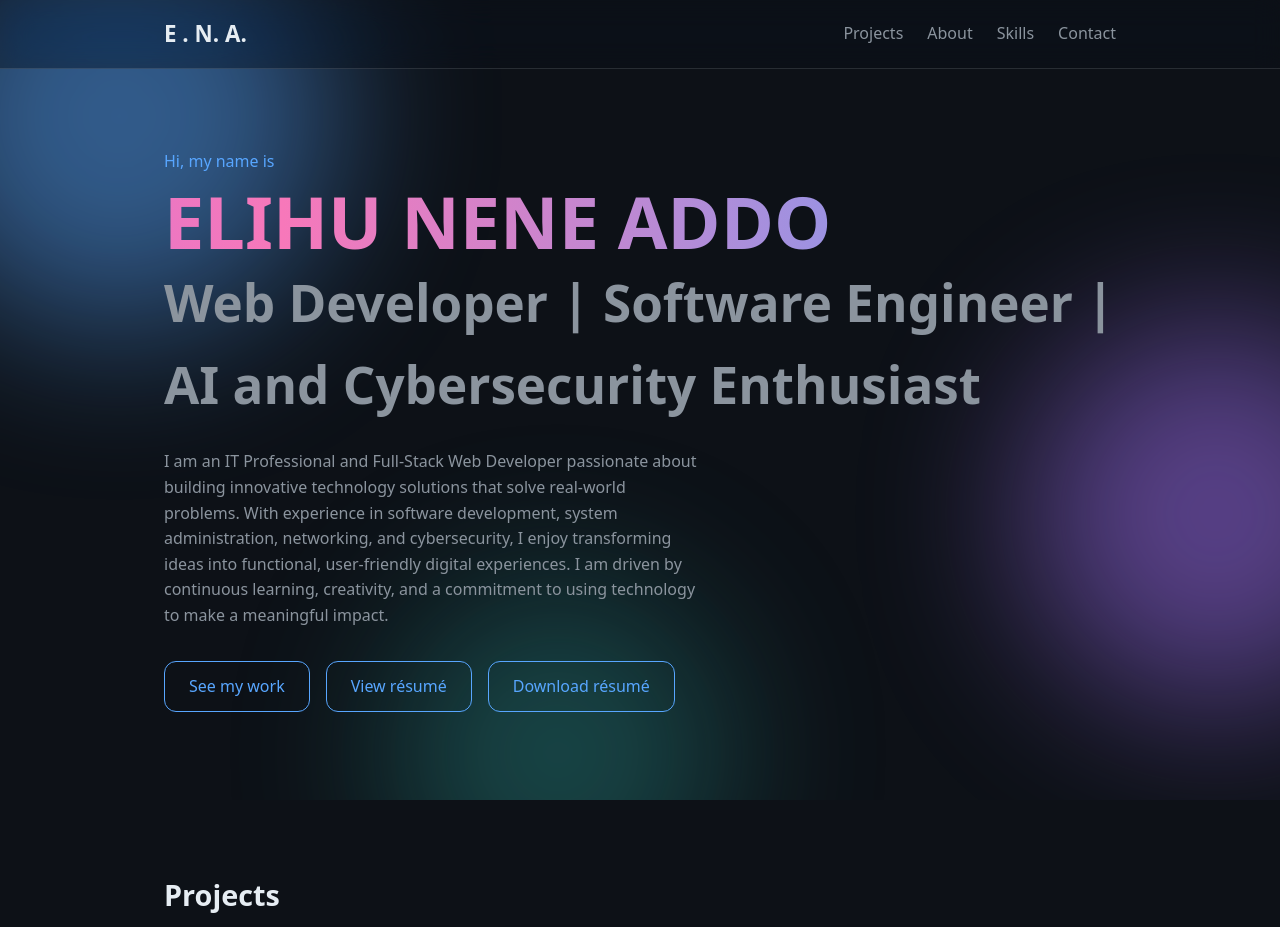
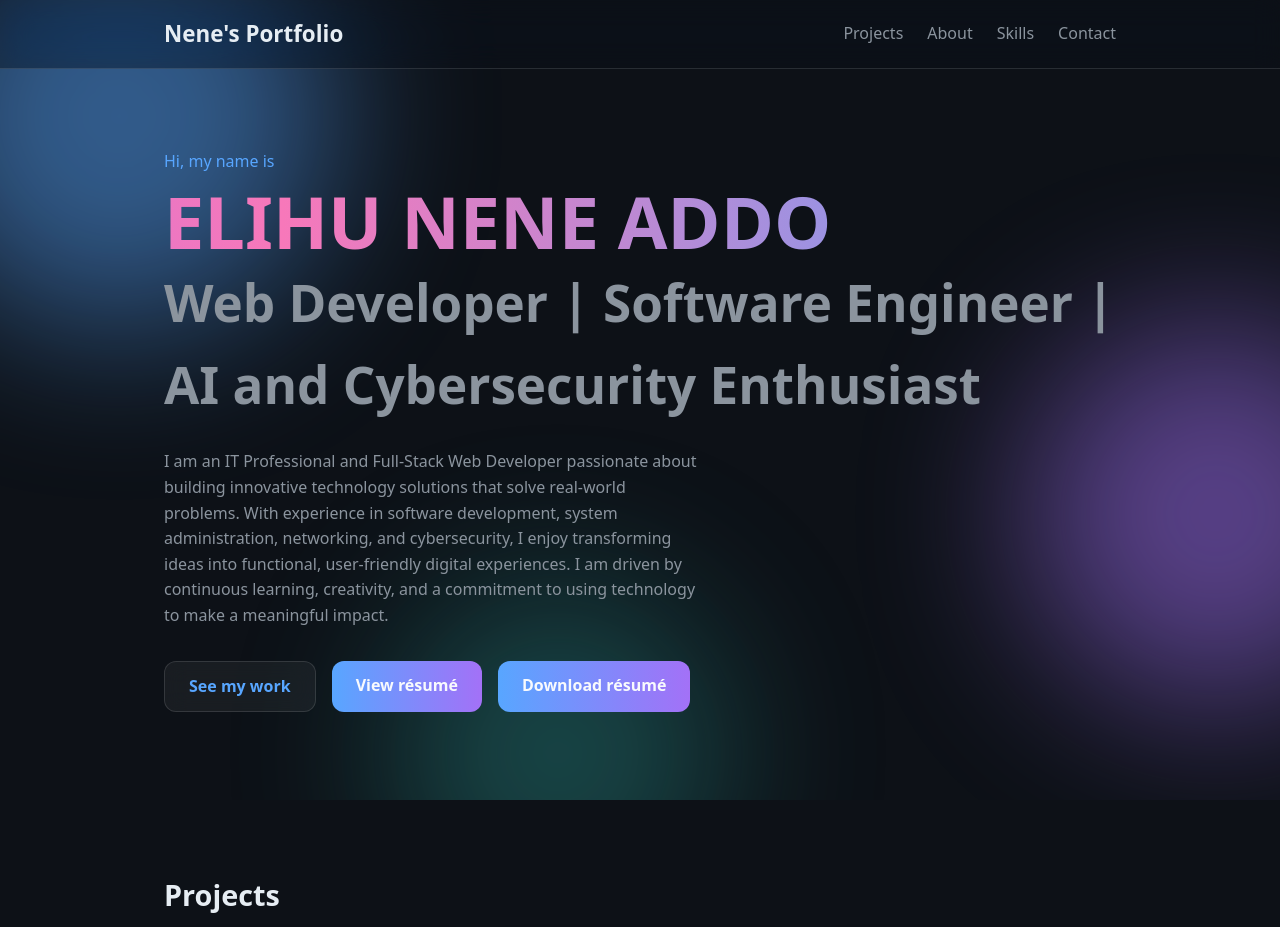
Before and after one commit to qwesikhalifa/my-portfolio, a plain HTML site: page index.html in a window 1280 px wide. Shown: the top 927 px of the page. Drawn offline with Linux system fonts and the light colour scheme.

Commit message:
Add gradient buttons

```diff
--- a/index.html
+++ b/index.html
@@ -30,7 +30,7 @@
   <!-- ========== HEADER / NAV ========== -->
   <header class="site-header">
   <div class="nav-inner">
-    <a href="#home" class="logo">E . N. A.</a>
+    <a href="#home" class="logo">Nene's Portfolio</a>
     <nav>
       <a href="#projects">Projects</a>
       <a href="#about">About</a>
@@ -56,7 +56,7 @@
         to using technology to make a meaningful impact.
       </p>
 <div class="btn-row">
-  <a href="#projects" class="btn">See my work</a>
+  <a href="#projects" class="btn btn-ghost">See my work</a>
   <a href="files/ELIHU_NENE_ADDO_CV-RESUME.pdf" class="btn" target="_blank" rel="noopener">View résumé</a>
   <a href="files/ELIHU_NENE_ADDO_CV-RESUME.pdf" class="btn" download="ELIHU_NENE_ADDO_CV-RESUME.pdf">Download résumé</a>
 </div>
--- a/style.css
+++ b/style.css
@@ -289,6 +289,32 @@ body { overflow-x: hidden; }
   box-shadow: 0 12px 40px rgba(88, 166, 255, 0.18);
 }
 
+/* ========== GRADIENT BUTTONS ========== */
+.btn,
+button.btn {
+  background: linear-gradient(90deg, #58a6ff, #a371f7, #58a6ff);
+  background-size: 200% 100%;
+  color: #f8fafd;
+  font-weight: 600;
+  border: none;
+  transition: background-position 0.5s, transform 0.2s, box-shadow 0.2s;
+}
+.btn:hover,
+button.btn:hover {
+  background-position: 100% 0;
+  transform: translateY(-2px);
+  box-shadow: 0 0 24px rgba(88, 166, 255, 0.45);
+  text-decoration: none;
+}
+
+.btn.btn-ghost {
+  background: var(--glass);
+  color: var(--accent);
+  border: 1px solid var(--glass-border);
+  -webkit-backdrop-filter: blur(12px);
+  backdrop-filter: blur(12px);
+}
+
 /* ========== 8. RESPONSIVE ==========
    Media query: on screens 700px wide or smaller, stack the About section. */
 @media (max-width: 700px) {
```
